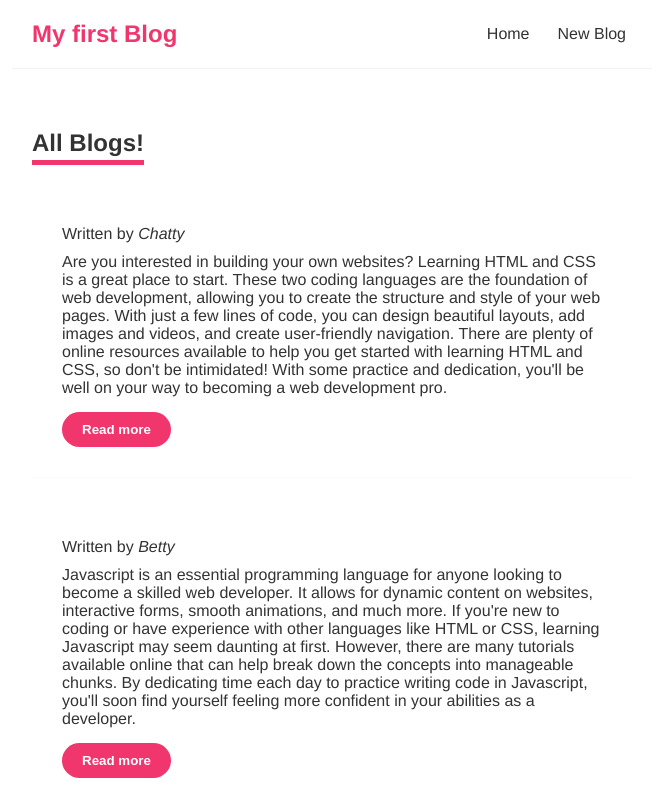
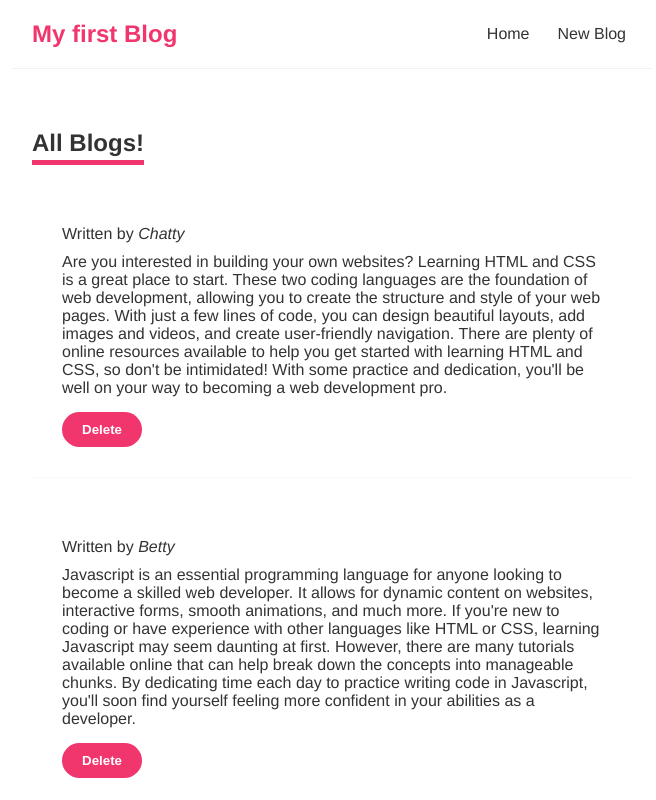
Before and after one commit to AnyLena/my-first-blog, a React (Vite) app: page / in a window 1280 px wide. Shown: the top 800 px of the page, without its empty margins (308-964 px from the left). Built offline with nearby package versions, Linux system fonts and the light colour scheme.

Commit message:
adding delete function

```diff
--- a/src/components/Bloglist.jsx
+++ b/src/components/Bloglist.jsx
@@ -1,4 +1,4 @@
-const Bloglist = ({blogs , title}) => {
+const Bloglist = ({blogs , title, handleDelete}) => {
 
   return (
     <div className="blog-list">
@@ -10,9 +10,7 @@
             Written by <em>{blog.author}</em>
           </p>
           <p className="blog-content">{blog.body}</p>
-          <button className="blog-btn">
-            <a href={blog.link}></a>Read more
-          </button>
+          <button className="blog-btn" onClick={() => handleDelete(blog.id)}>Delete</button>
         </div>
       ))}
     </div>
--- a/src/components/Home.jsx
+++ b/src/components/Home.jsx
@@ -25,9 +25,16 @@
       link: "#blog3",
     },
   ]);
+
+  const handleDelete = (id) => {
+    const newBlogs = blogs.filter( (blog) => blog.id !== id)
+    setBlogs(newBlogs);
+
+  }
+
   return (
     <div className="home">
-    <Bloglist blogs={blogs} title="All Blogs!"/>
+    <Bloglist blogs={blogs} title="All Blogs!" handleDelete={handleDelete}/>
     <Bloglist blogs={blogs.filter( (blog) => blog.author === "Chatty")} title="Chatty's Blogs!"/>
     </div>
   );
```
